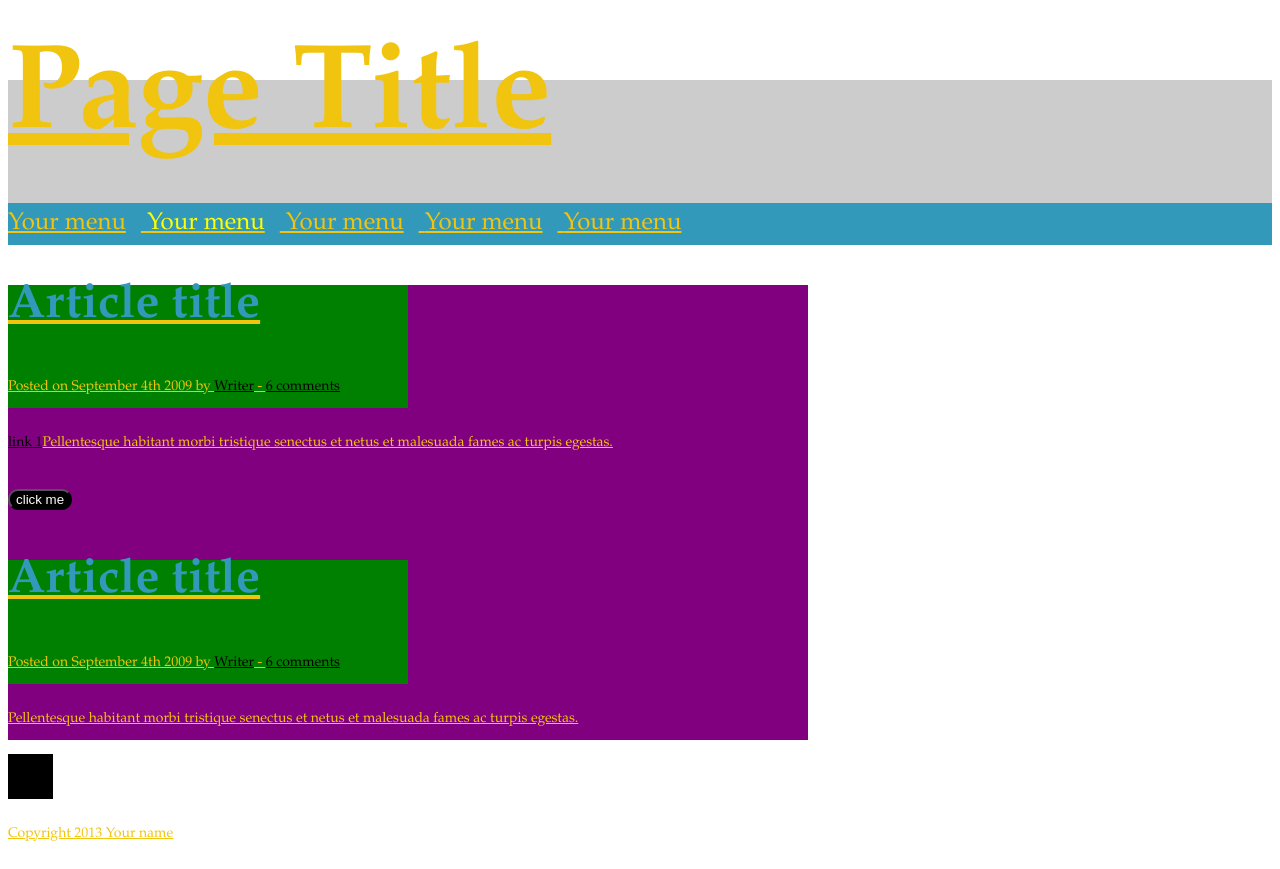
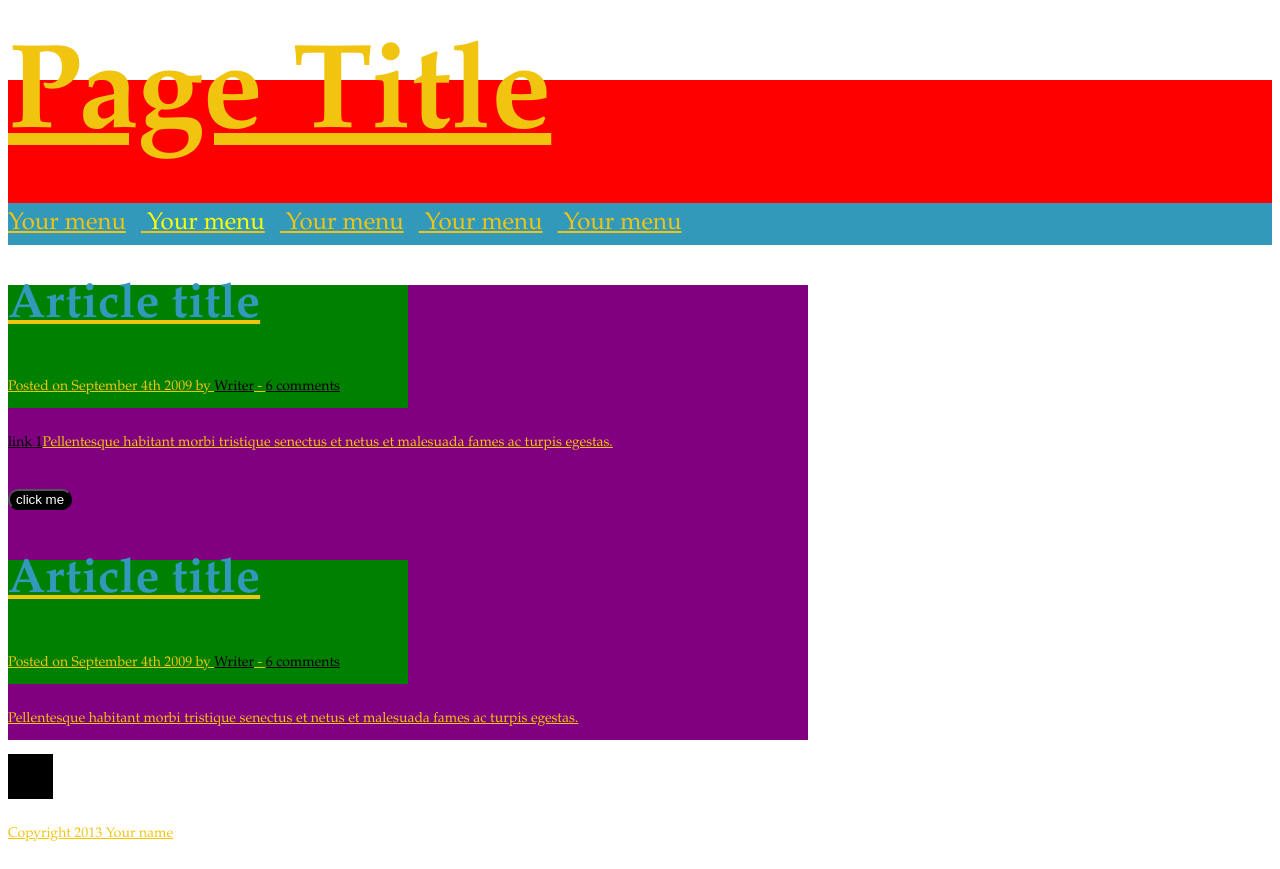
Before and after one commit to FatemahManji/week2, a plain HTML site: page index.html in a window 1280 px wide. Drawn offline with Linux system fonts and the light colour scheme.

Commit message:
i changed the site

```diff
--- a/css/main.less
+++ b/css/main.less
@@ -42,7 +42,7 @@ body{
 
 
 header{
-	background-color: lighten(@blue, 80%);
+	background-color: red;
 	nav{
 		background-color: #3299BB;
 		ul{
```
Also changed, not shown: css/main.css.
